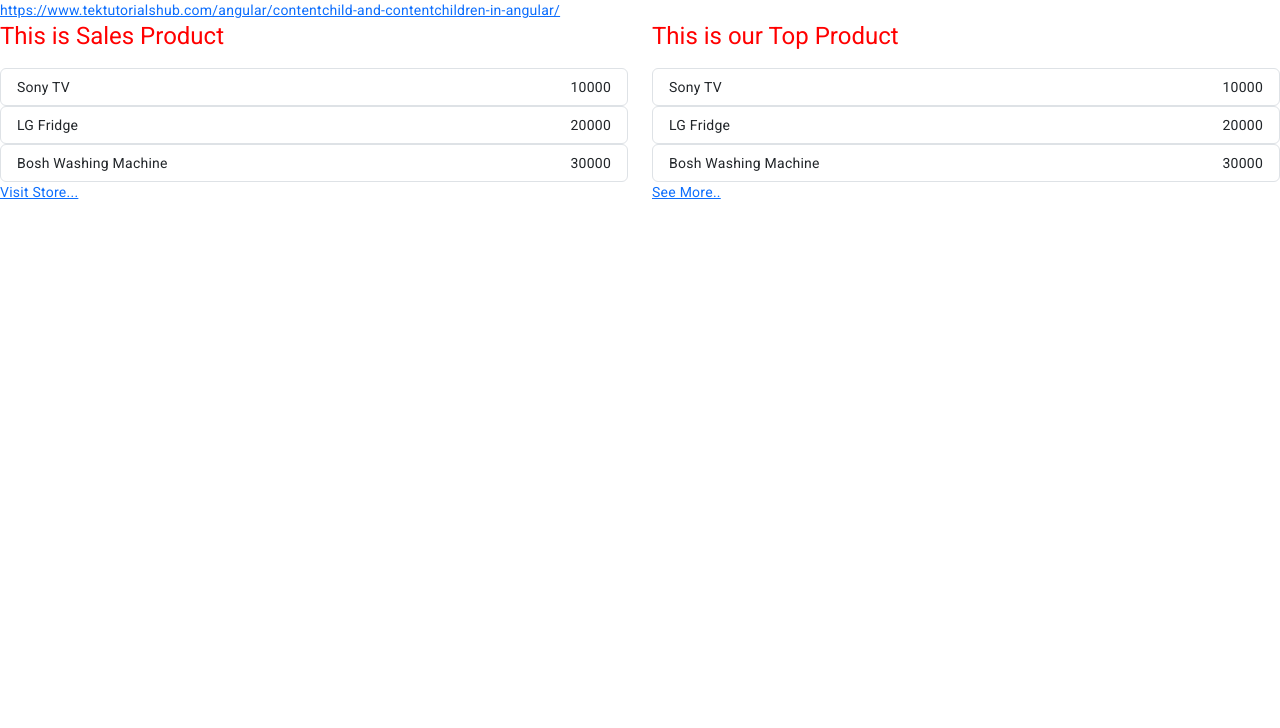
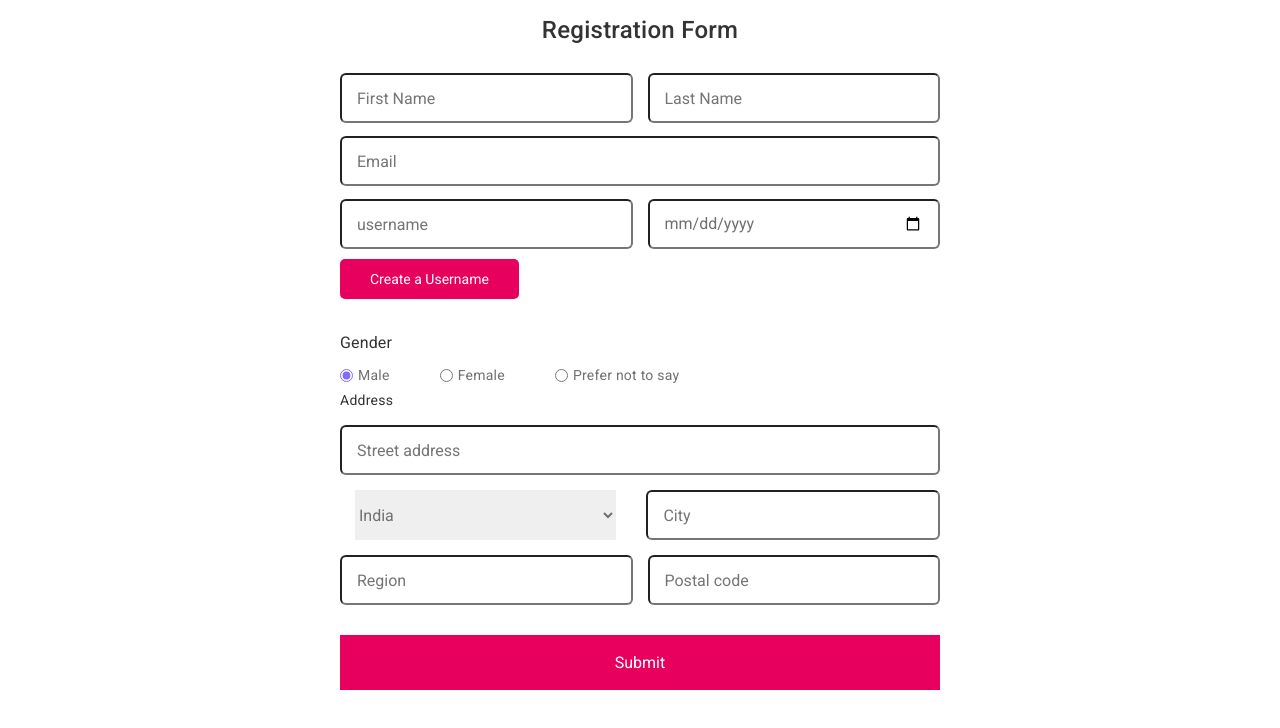
Before and after one commit to NaveeenSemwal/advance-angular, an Angular app: page / in a window 1280 px wide. Shown: the top 728 px of the page. Built offline with nearby package versions, Linux system fonts and the light colour scheme.

Commit message:
Grouping of Form control

```diff
--- a/src/app/app.component.html
+++ b/src/app/app.component.html
@@ -5,11 +5,11 @@
 <!--
 <app-outputview></app-outputview> -->
 
-<app-product-dashboard></app-product-dashboard>
+<!-- <app-product-dashboard></app-product-dashboard> -->
 
 <!-- <app-tree-view></app-tree-view> -->
 
-<!-- <app-reactive-form></app-reactive-form> -->
+<app-reactive-form></app-reactive-form>
 <!--
 <app-viewchildren></app-viewchildren> -->
 <!-- <app-ng-template></app-ng-template> -->
--- a/src/app/samples/forms/reactive-form/reactive-form.component.html
+++ b/src/app/samples/forms/reactive-form/reactive-form.component.html
@@ -14,11 +14,17 @@
         </div>
         <div class="input-box">
           <input type="text" placeholder="Last Name" formControlName="lastname" />
+          <small *ngIf="reactiveForm.get('lastname').errors?.['required'] && reactiveForm.get('lastname').touched">
+            *Last Name is a required field.
+          </small>
         </div>
       </div>
 
       <div class="input-box">
         <input type="text" placeholder="Email" formControlName="email" />
+        <small *ngIf="reactiveForm.get('email').errors?.['required'] && reactiveForm.get('email').touched">
+          *Email is a required field.
+        </small>
       </div>
 
       <div class="column">
@@ -53,9 +59,12 @@
         </div>
       </div>
 
-      <div class="input-box address">
+      <div class="input-box address" formGroupName="address">
         <label>Address</label>
         <input type="text" placeholder="Street address" formControlName="street" />
+        <small *ngIf="reactiveForm.get('address.street').errors?.['required'] && reactiveForm.get('address.street').touched">
+          *Street address is a required field.
+        </small>
         <div class="column">
           <div class="select-box">
             <select name="country" formControlName="country">
@@ -65,6 +74,9 @@
               <option>India</option>
               <option>Nepal</option>
             </select>
+            <small *ngIf="reactiveForm.get('address.country').errors?.['required'] && reactiveForm.get('address.country').touched">
+              *Country is a required field.
+            </small>
           </div>
           <input type="text" placeholder="City" formControlName="city" />
         </div>
@@ -72,6 +84,9 @@
           <input type="text" placeholder="Region" formControlName="region" />
           <input type="number" placeholder="Postal code" formControlName="postal" />
         </div>
+        <small *ngIf="reactiveForm.get('address.postal').errors?.['required'] && reactiveForm.get('address.postal').touched">
+          *Postal code is a required field.
+        </small>
       </div>
 
       <!--HTML for Skills Form Array -->
--- a/src/app/samples/forms/reactive-form/reactive-form.component.ts
+++ b/src/app/samples/forms/reactive-form/reactive-form.component.ts
@@ -20,11 +20,15 @@ export class ReactiveFormComponent implements OnInit {
       username: new FormControl(null),
       dob: new FormControl(null),
       gender: new FormControl('male'),
-      street: new FormControl(null),
-      country: new FormControl('India'),
-      city: new FormControl(null),
-      region: new FormControl(null),
-      postal: new FormControl(null)
+      address : new FormGroup({
+          street: new FormControl(null, Validators.required),
+          country: new FormControl('India', Validators.required),
+          city: new FormControl(null),
+          region: new FormControl(null),
+          postal: new FormControl(null, Validators.required)
+
+       })
+
     })
 
   }
```
